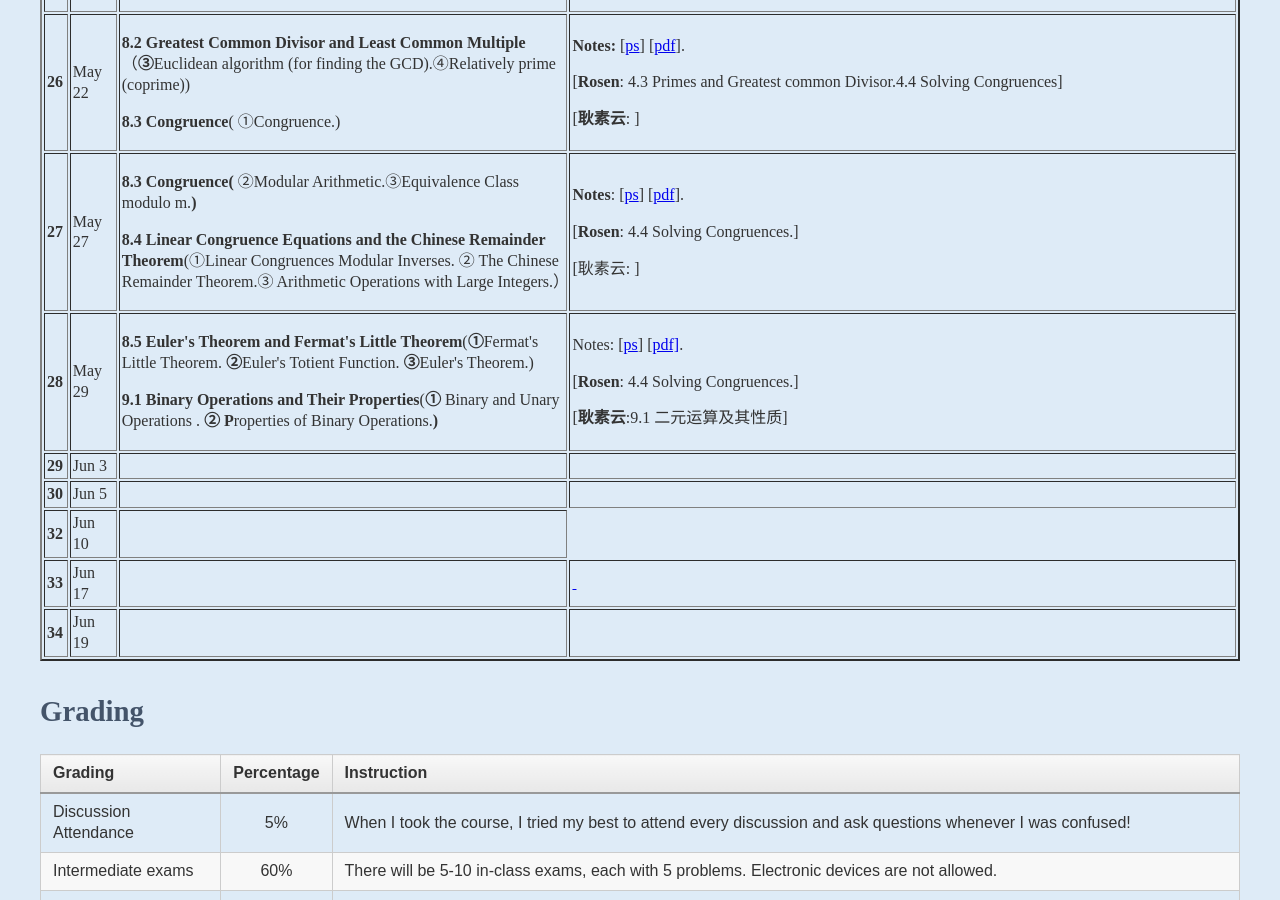
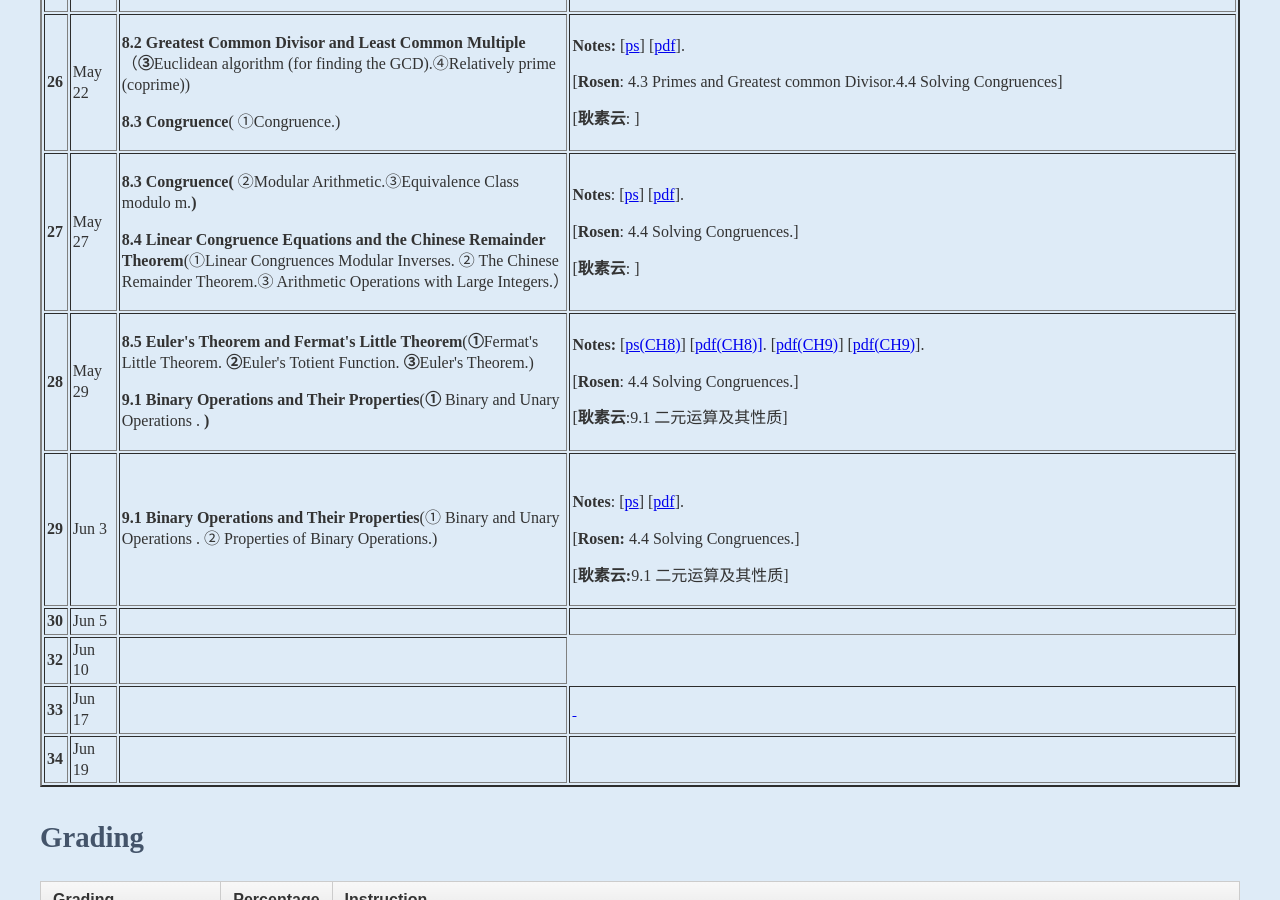
Before and after one commit to kejiwei/kejiwei.github.io, a Jekyll site: the page teaching/courses/dismath/index.html, which Jekyll copies as it is, in a window 1280 px wide and 900 px high, scrolled down 4512 px. Built offline with Jekyll 4.4.1, drawn with Linux system fonts in a browser that asks for light colours.

Commit message:
Add files via upload

```diff
--- a/teaching/courses/dismath/index.html
+++ b/teaching/courses/dismath/index.html
@@ -324,15 +324,15 @@
                   <p><strong>8.4 Linear Congruence Equations and the Chinese Remainder Theorem</strong>(①Linear Congruences Modular Inverses. ② The Chinese Remainder Theorem.③ Arithmetic Operations with Large Integers.）</p></td>
                 <td><p><strong>Notes</strong>: [<a href="slides/CH8.1-5 Elementary Number Theory(50-82).ppsx">ps</a>] [<a href="slides/CH8.1-5 Elementary Number Theory(50-82).pdf">pdf</a>]. </p>
                   <p>[<strong>Rosen</strong>: 4.4 Solving Congruences.]</p>
-                  <p>[耿素云: ]</p></td>
+                  <p>[<strong>耿素云</strong>: ]</p></td>
                 </tr>
 
                 <tr>
                 <td><b>28</b></td>
                 <td>May 29</td>
                 <td><p><strong>8.5 Euler's Theorem and Fermat's Little Theorem</strong>(<strong>①</strong>Fermat's Little Theorem. <b>②</b>Euler's Totient Function. <strong>③</strong>Euler's Theorem.)</p>
-                  <p><strong>9.1 Binary Operations and Their Properties</strong>(<strong>①</strong> Binary and Unary Operations . <strong>② P</strong>roperties of Binary Operations.<strong>)</strong></p></td>
-                <td><p>Notes: [<a href="slides/lecture.ppsx">ps</a>] [<a href="slides/lecture.pdf">pdf]</a>.&nbsp;</p>
+                  <p><strong>9.1 Binary Operations and Their Properties</strong>(<strong>①</strong> Binary and Unary Operations . <strong>)</strong></p></td>
+                <td><p><strong>Notes:</strong> [<a href="slides/CH8.1-5 Elementary Number Theory(83-END).ppsx">ps(CH8)</a>] [<a href="slides/CH8.1-5 Elementary Number Theory(83-END).pdf">pdf(CH8)]</a>. [<a href="slides/CH9.1-3 Algebraic Systems(1-15).ppsx">pdf(CH9)</a>] [<a href="slides/CH9.1-3 Algebraic Systems(1-15).pdf">pdf(CH9)</a>].&nbsp;</p>
                   <p>[<strong>Rosen</strong>: 4.4 Solving Congruences.]&nbsp;</p>
                   <p>[<strong>耿素云</strong>:9.1 二元运算及其性质] </p></td>
                 </tr>
@@ -340,10 +340,12 @@
                 <tr>
                 <td><b>29</b></td>
                 <td>Jun 3</td>
-                <td>&nbsp;</td>
+                <td><strong>9.1 Binary Operations and Their Properties</strong>(① Binary and Unary Operations . ② Properties of Binary Operations.)</td>
                 <td>
-                <br>
-                </td>
+                  <p> <br>
+                    <strong>Notes</strong>: [<a href="slides/lecture.ppsx">ps</a>] [<a href="slides/lecture.pdf">pdf</a>]. </p>
+                  <p>[<strong>Rosen: </strong>4.4 Solving Congruences.]</p>
+                  <p>[<strong>耿素云:</strong>9.1 二元运算及其性质]</p></td>
                 </tr>
 
                 <tr>
```
